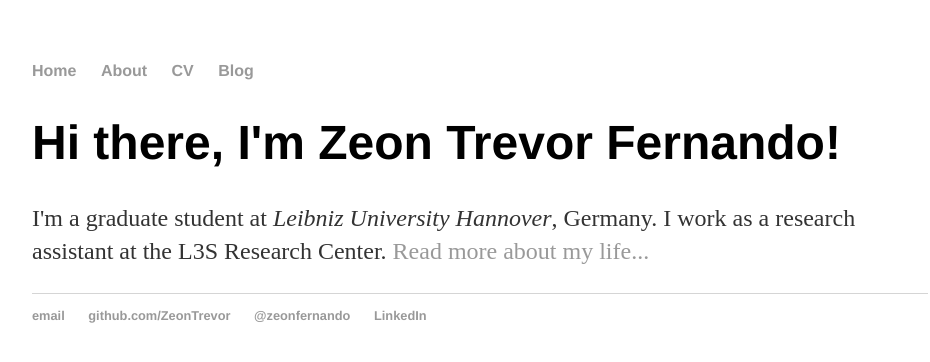
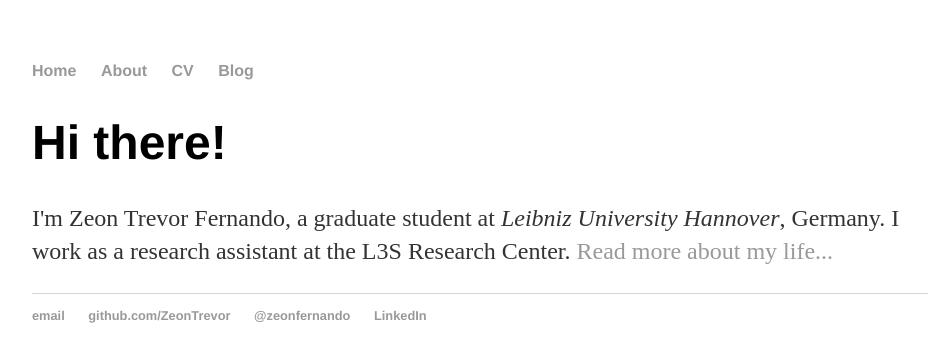
Before and after one commit to ZeonTrevor/zeontrevor.github.io, a Jekyll site: the page built from index.html, in a window 1280 px wide. Shown: the top 362 px of the page, without its empty margins (160-1090 px from the left). Built offline with Jekyll 4.4.1, drawn with Linux system fonts in a browser that asks for light colours.

```diff
--- a/index.html
+++ b/index.html
@@ -4,6 +4,6 @@ title: Zeon Trevor Fernando
 ---
 
 		<div class="blurb">
-			<h1>Hi there, I'm Zeon Trevor Fernando!</h1>
-			<p>I'm a graduate student at <em>Leibniz University Hannover</em>, Germany. I work as a research assistant at the L3S Research Center. <a href="/about">Read more about my life...</a></p>
+			<h1>Hi there!</h1>
+			<p>I'm Zeon Trevor Fernando, a graduate student at <em>Leibniz University Hannover</em>, Germany. I work as a research assistant at the L3S Research Center. <a href="/about">Read more about my life...</a></p>
 		</div>
```
